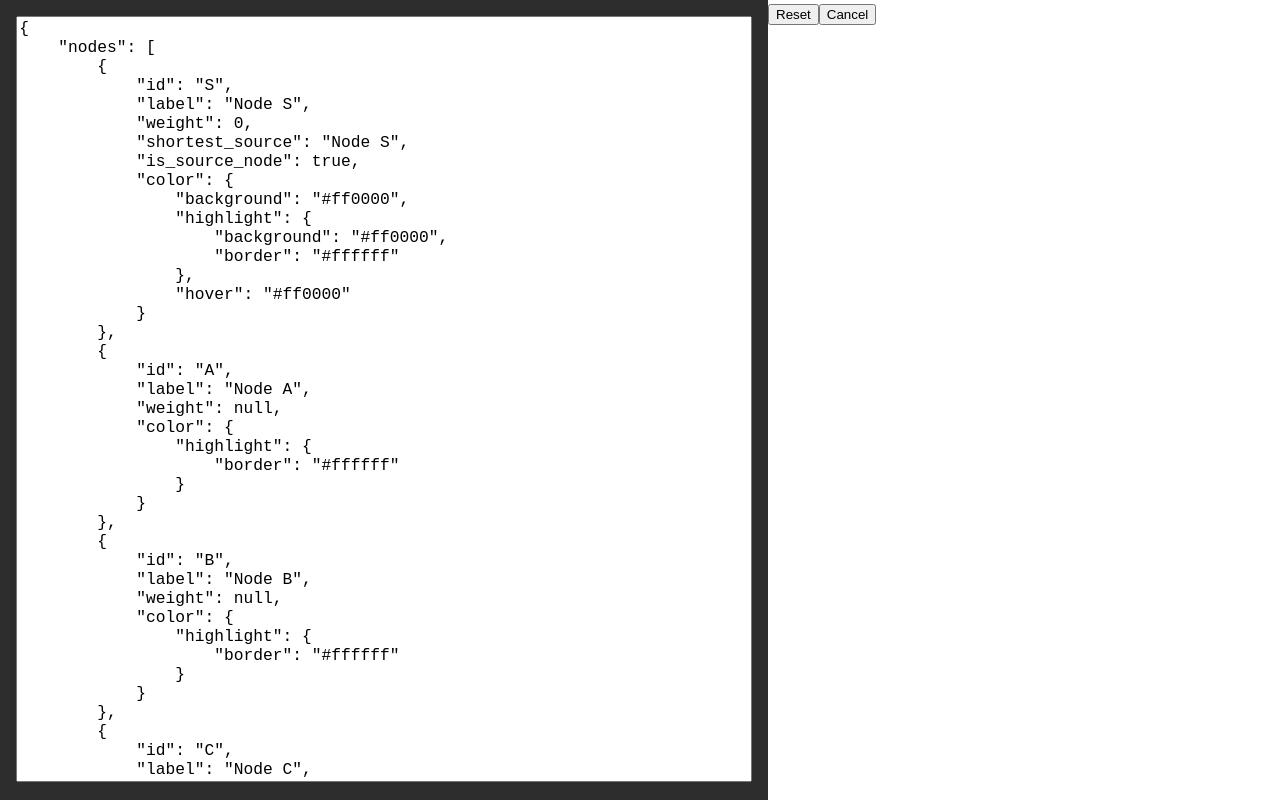
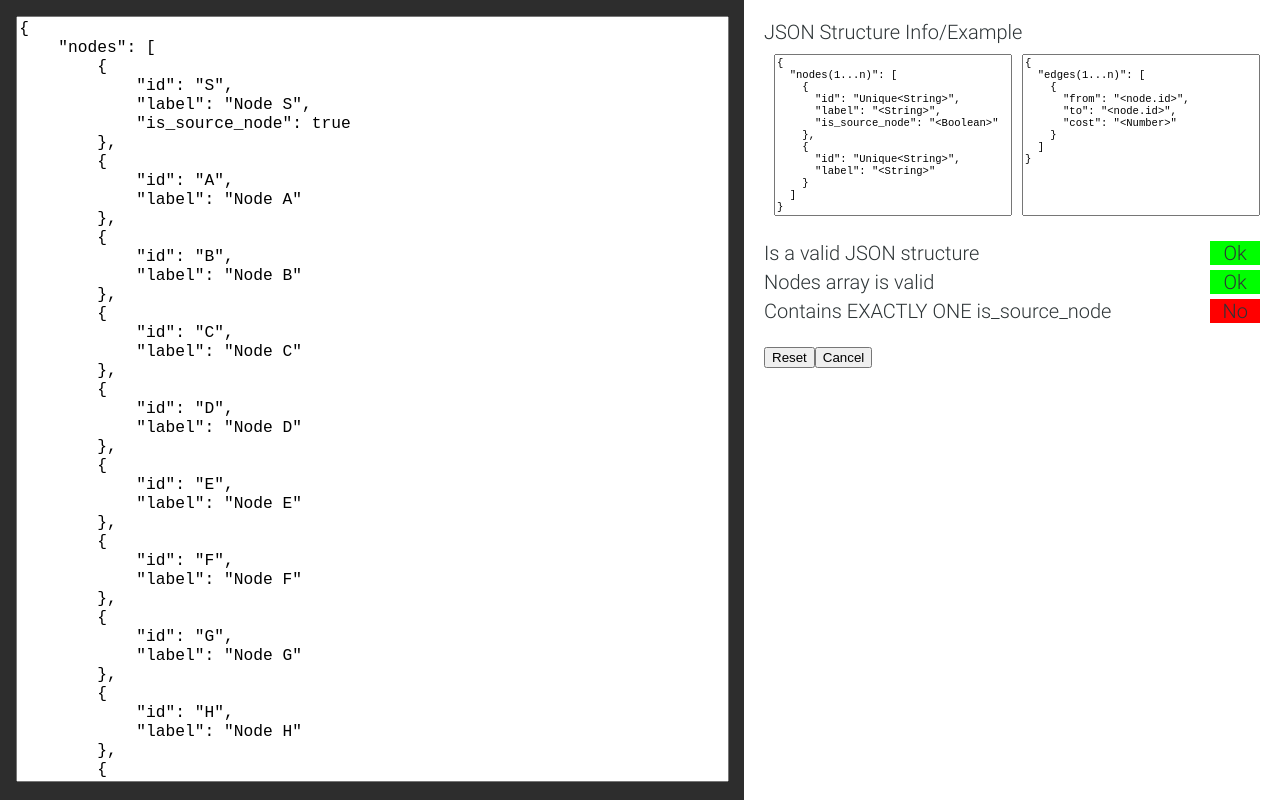
Before and after one commit to y3pio/CSCI773_Networks, a React (Create React App) app in the folder bellman-ford-network-ui/: page / in a window 1280 px wide. Built offline with nearby package versions, Linux system fonts and the light colour scheme.

Commit message:
more work on edit panel

```diff
--- a/bellman-ford-network-ui/src/App.js
+++ b/bellman-ford-network-ui/src/App.js
@@ -35,7 +35,7 @@ export const App = () => {
             nodes: nodeData.filter(n => nodes.includes(n.id)),
             edges: edgeData.filter(e => edges.includes(e.id))
           }
-        })
+        });
         setHoverData(undefined);
       } else {
         setSelectedObject(undefined);
--- a/bellman-ford-network-ui/src/EditPanel.js
+++ b/bellman-ford-network-ui/src/EditPanel.js
@@ -1,21 +1,86 @@
 import React, { useState } from 'react';
+
+const example_node = {
+  "nodes(1...n)": [{
+      "id": "Unique<String>",
+      "label": "<String>",
+      "is_source_node": "<Boolean>"
+    },
+    {
+      "id": "Unique<String>",
+      "label": "<String>",
+    }]
+};
+
+const example_edge = {
+  "edges(1...n)": [{
+    "from": "<node.id>",
+    "to": "<node.id>",
+    "cost": "<Number>",
+  }]
+};
 
 export const EditPanel = ({ nodeData, edgeData, setNodeData, setEdgeData, toggleEditMode }) => {
 
-  const networkData = {nodes: nodeData, edges: edgeData};
+  // TODO: Turn this into a validation object
+  const [ isValidJSON, setIsValidJSON ] = useState(true);
+
+  const networkData = {nodes: nodeData.map(n => ({
+      ...n,
+      shortest_source: undefined,
+      weight: undefined,
+      color: undefined,
+      hover: undefined
+    })), edges: edgeData.map(e => ({
+      ...e,
+      id: undefined,
+      label: undefined,
+      isPartOfShortestPath: undefined,
+      color: undefined,
+    }))};
 
   const validateOnChange = (e) => {
-    console.log(JSON.parse(e.target.value));
+    let onChangeJSON;
+    try {
+      onChangeJSON = JSON.parse(e.target.value);
+      setIsValidJSON(true);
+    } catch (e) {
+      console.log(`Error parsing JSON: ${e}`);
+      setIsValidJSON(false);
+    }
   };
 
   return (
-    <div id='edit-panel-wrapper'>
+    <div id='edit-view-wrapper'>
       <div id='json-edit-panel'>
-        <textarea id='json-edit-textarea' onChange={validateOnChange}>
-          {JSON.stringify(networkData, undefined, 4)}
-        </textarea>
+        <textarea
+          id='json-edit-textarea'
+          onChange={validateOnChange}
+          defaultValue={JSON.stringify(networkData, undefined, 4)}
+        />
       </div>
-      <div id='sumission-panel'>
+      <div id='submission-panel'>
+        <div id='instructions'>
+          <div id='title'>JSON Structure Info/Example</div>
+          <div id='example'>
+            <textarea id='node-example' rows={13}>{JSON.stringify(example_node, undefined, 2)}</textarea>
+            <textarea id='edge-example'>{JSON.stringify(example_edge, undefined, 2)}</textarea>
+          </div>
+        </div>
+        <div id='validation-status'>
+          <div className='validation'>
+            <div className='validation-name'>Is a valid JSON structure</div>
+            <div className='validation-status'>Ok</div>
+          </div>
+          <div className='validation'>
+            <div className='validation-name'>Nodes array is valid</div>
+            <div className='validation-status'>Ok</div>
+          </div>
+          <div className='validation'>
+            <div className='validation-name'>Contains EXACTLY ONE is_source_node</div>
+            <div className='validation-status invalid'>No</div>
+          </div>
+        </div>
         <button onClick={() => {
           document.getElementById('json-edit-textarea').value =
             JSON.stringify(networkData, undefined, 4);
--- a/bellman-ford-network-ui/src/index.css
+++ b/bellman-ford-network-ui/src/index.css
@@ -119,7 +119,7 @@ body {
 /*
  Json edit panel
 */
-#edit-panel-wrapper {
+#edit-view-wrapper {
     width: 100vw;
     height: 100vh;
     display: flex;
@@ -141,6 +141,48 @@ body {
 
 #submission-panel {
     width: 40vw;
+    padding: 1em;
+}
+
+#submission-panel #instructions #example {
+    display: flex;
+}
+
+#submission-panel #instructions #title {
+}
+
+#example textarea {
+    width: 100%;
+    margin: 10px 0 0 10px;
+    resize: none;
+    outline: none;
+    font-size: .65em;
+}
+
+#validation-status {
+    display: flex;
+    flex-direction: column;
+    margin: 1em 0;
+}
+
+#validation-status .validation {
+    display: flex;
+    margin-top: .25em;
+}
+
+#validation-status .validation .validation-name {
+    width: 85%;
+    margin-right: 5%;
+}
+
+#validation-status .validation .validation-status {
+    width: 10%;
+    background: #00ff00;
+    text-align: center;
+}
+
+#validation-status .validation .validation-status.invalid {
+    background: #ff0000;
 }
 
 /*
```
